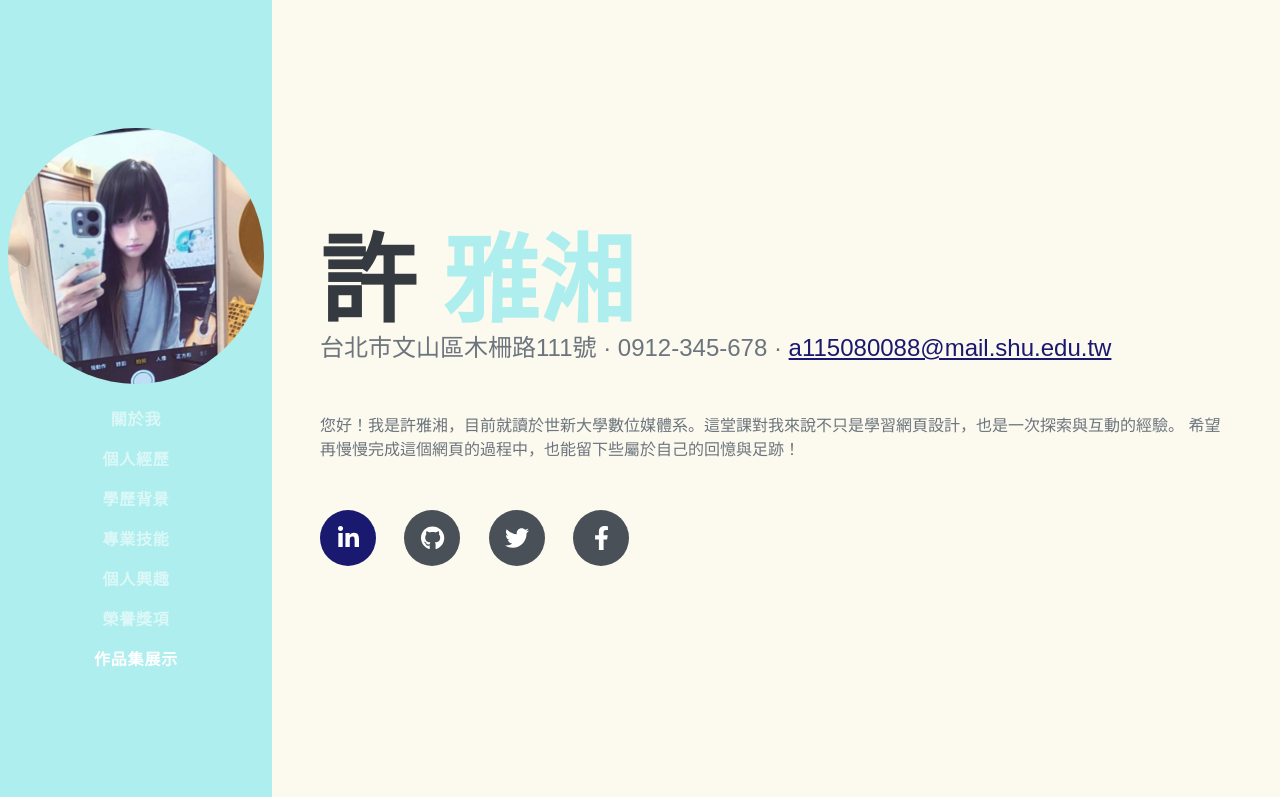
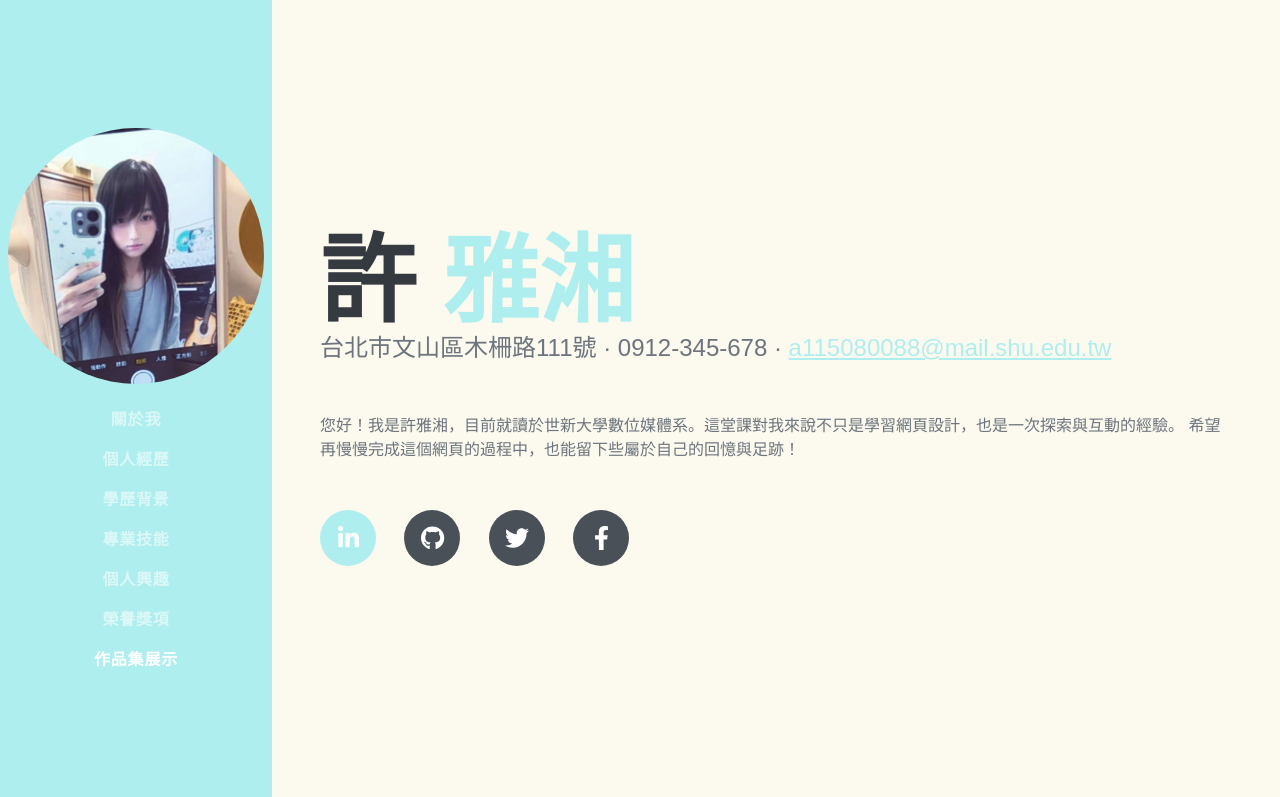
Before and after one commit to 0901777/0901777.github.io, a plain HTML site: page index.html in a window 1280 px wide. In both pictures the pointer is over the link 348 px from the left and 538 px from the top of the page. Shown: the top 797 px of the page. Drawn offline with nearby package versions, Linux system fonts and the light colour scheme; a web font is replaced by a local one.

Commit message:
Update mystyles.css

```diff
--- a/css/mystyles.css
+++ b/css/mystyles.css
@@ -37,13 +37,13 @@ h2 {
     --bs-primary-rgb: 175, 238, 238;
 
     /* (可選) 同步統⼀超連結與滑⿏懸停顏⾊ */
-    --bs-link-color: rgb(25, 25, 112);
+    --bs-link-color: rgb( 175, 238, 238);
     --bs-link-hover-color: rgb(15, 15, 80);
 }
 
 /* 同步修改社群圖⽰按鈕 Hover 時的背景⾊彩 */
 .social-icons .social-icon:hover {
-    background-color: rgb(25, 25, 112);
+    background-color: rgb( 175, 238, 238);
 }
 
 /*===================================================
@@ -54,6 +54,7 @@ h2 {
 .resume-section {
     /* 設定柔和的淡乳⽩⾊或淡⿈⾊背景 (RGB: 255, 248, 220) */
     background-color: rgb(252, 249, 238);
+
     /* (可選) 加⼊牆⾯/紙張紋理背景圖 (圖⽚路徑相對於 mystyles.css 檔案) */
     /* background-image: url('../assets/img/white-wall-3-2.png'); */
 }
```
